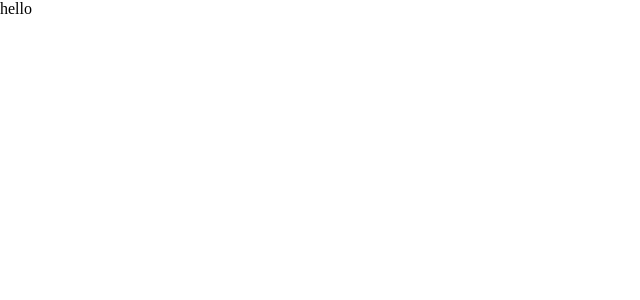
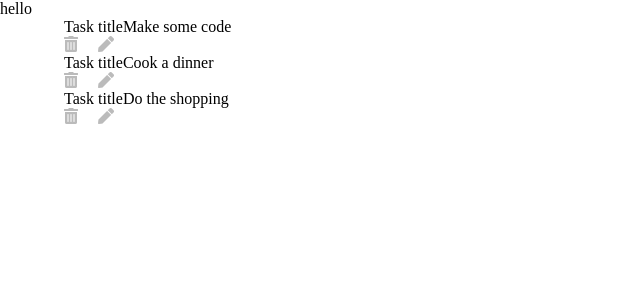
Before and after one commit to MakarCodes/task-manager-react-ts, a React (Create React App) app: page / in a window 1280 px wide. Shown: the top 300 px of the page, without its empty margins (0-640 px from the left). Built offline with nearby package versions, Linux system fonts and the light colour scheme.

Commit message:
Add TaskList and Task components

```diff
--- a/public/index.html
+++ b/public/index.html
@@ -10,6 +10,10 @@
       content="Web site created using create-react-app"
     />
     <link rel="apple-touch-icon" href="%PUBLIC_URL%/logo192.png" />
+    <link
+      rel="stylesheet"
+      href="https://cdnjs.cloudflare.com/ajax/libs/font-awesome/5.14.0/css/all.min.css"
+    />
     <!--
       manifest.json provides metadata used when your web app is installed on a
       user's mobile device or desktop. See https://developers.google.com/web/fundamentals/web-app-manifest/
--- a/src/App.tsx
+++ b/src/App.tsx
@@ -1,10 +1,14 @@
 import React from 'react';
 import TaskListContextProvider from './context/TaskListContex';
+import TaskList from './components/TaskList';
 
 function App() {
   return (
     <div className='App'>
-      <TaskListContextProvider>hello</TaskListContextProvider>
+      <TaskListContextProvider>
+        hello
+        <TaskList />
+      </TaskListContextProvider>
     </div>
   );
 }
--- /dev/null
+++ b/src/components/Task.tsx
@@ -0,0 +1,22 @@
+import React from 'react';
+
+type TaskPropsType = { taskText: string };
+
+const Task: React.FC<TaskPropsType> = ({ taskText }) => {
+  return (
+    <li className='list-name'>
+      <span>Task title</span>
+      <span>{taskText}</span>
+      <div>
+        <button className='btn-delete task-btn'>
+          <i className='fas fa-trash-alt'></i>
+        </button>
+        <button className='btn-edit task-btn'>
+          <i className='fas fa-pen'></i>
+        </button>
+      </div>
+    </li>
+  );
+};
+
+export default Task;
--- /dev/null
+++ b/src/components/TaskList.tsx
@@ -0,0 +1,18 @@
+import React, { useContext } from 'react';
+import { TaskListContext } from '../context/TaskListContex';
+import Task from './Task';
+
+const TaskList: React.FC = () => {
+  const { tasks } = useContext(TaskListContext);
+  return (
+    <React.Fragment>
+      <ul className='list'>
+        {tasks.map(task => {
+          return <Task taskText={task.task} key={task.id} />;
+        })}
+      </ul>
+    </React.Fragment>
+  );
+};
+
+export default TaskList;
--- a/src/context/TaskListContex.tsx
+++ b/src/context/TaskListContex.tsx
@@ -1,18 +1,23 @@
 import React, { createContext, useState } from 'react';
 
-interface ITask {
+// interface ITask {
+//   task: string;
+//   id: number;
+// }
+// type TaskListContextType = Array<ITask>;
+type ITask = {
   task: string;
   id: number;
+};
+interface TaskListContextType {
+  tasks: Array<ITask>;
 }
-type initialState = Array<ITask>;
 
-export const TaskListContext = createContext<initialState | undefined>(
-  undefined
-);
+export const TaskListContext = createContext<TaskListContextType>(undefined!);
 
 export interface TaskListContextProviderProps {}
 
-const TaskListContextProvider: React.SFC<TaskListContextProviderProps> = ({
+const TaskListContextProvider: React.FC<TaskListContextProviderProps> = ({
   children,
 }) => {
   const [tasks, setTasks] = useState([
@@ -21,7 +26,7 @@ const TaskListContextProvider: React.SFC<TaskListContextProviderProps> = ({
     { task: 'Do the shopping', id: 3 },
   ]);
   return (
-    <TaskListContext.Provider value={tasks}>
+    <TaskListContext.Provider value={{ tasks }}>
       {children}
     </TaskListContext.Provider>
   );
```
